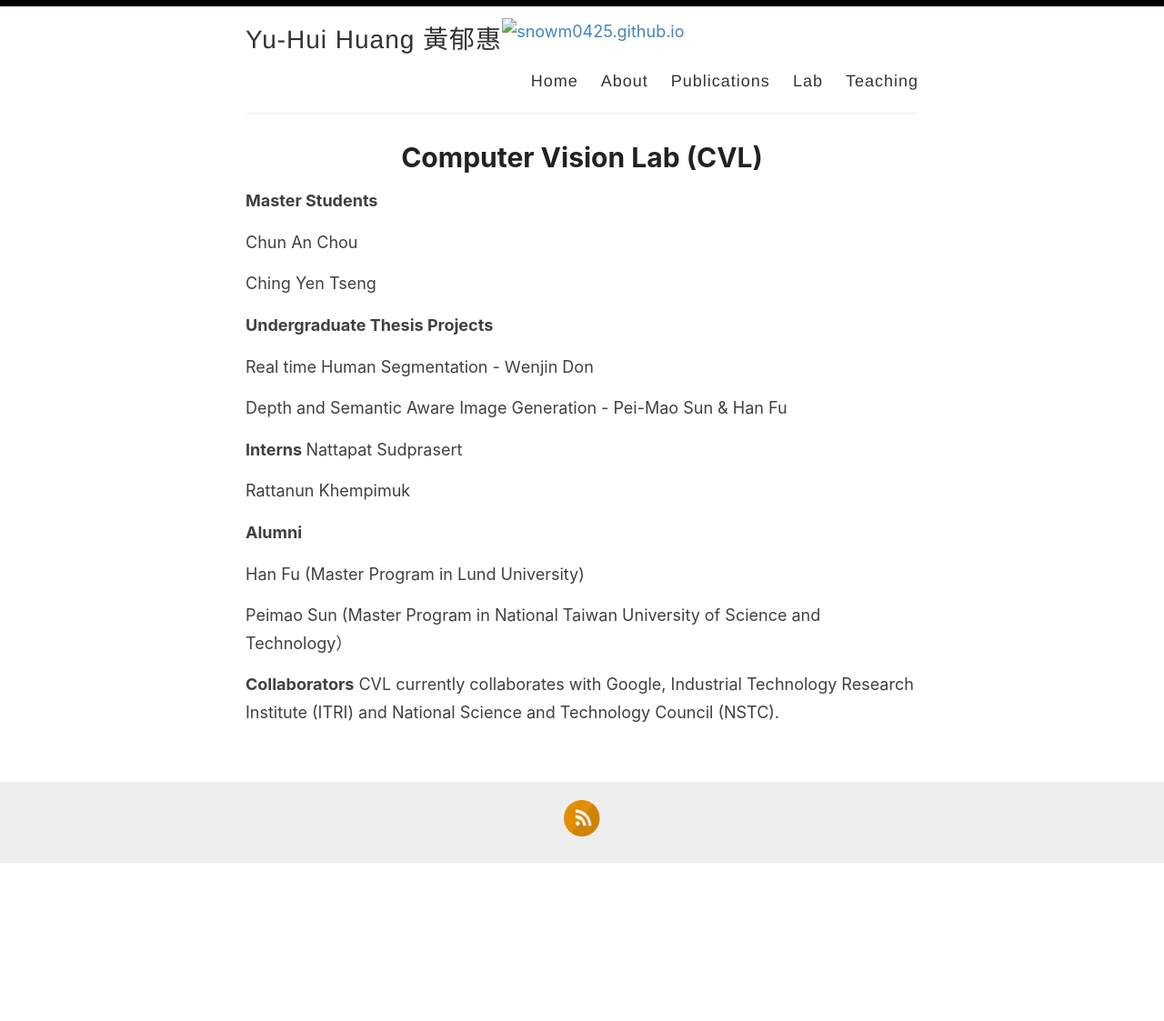
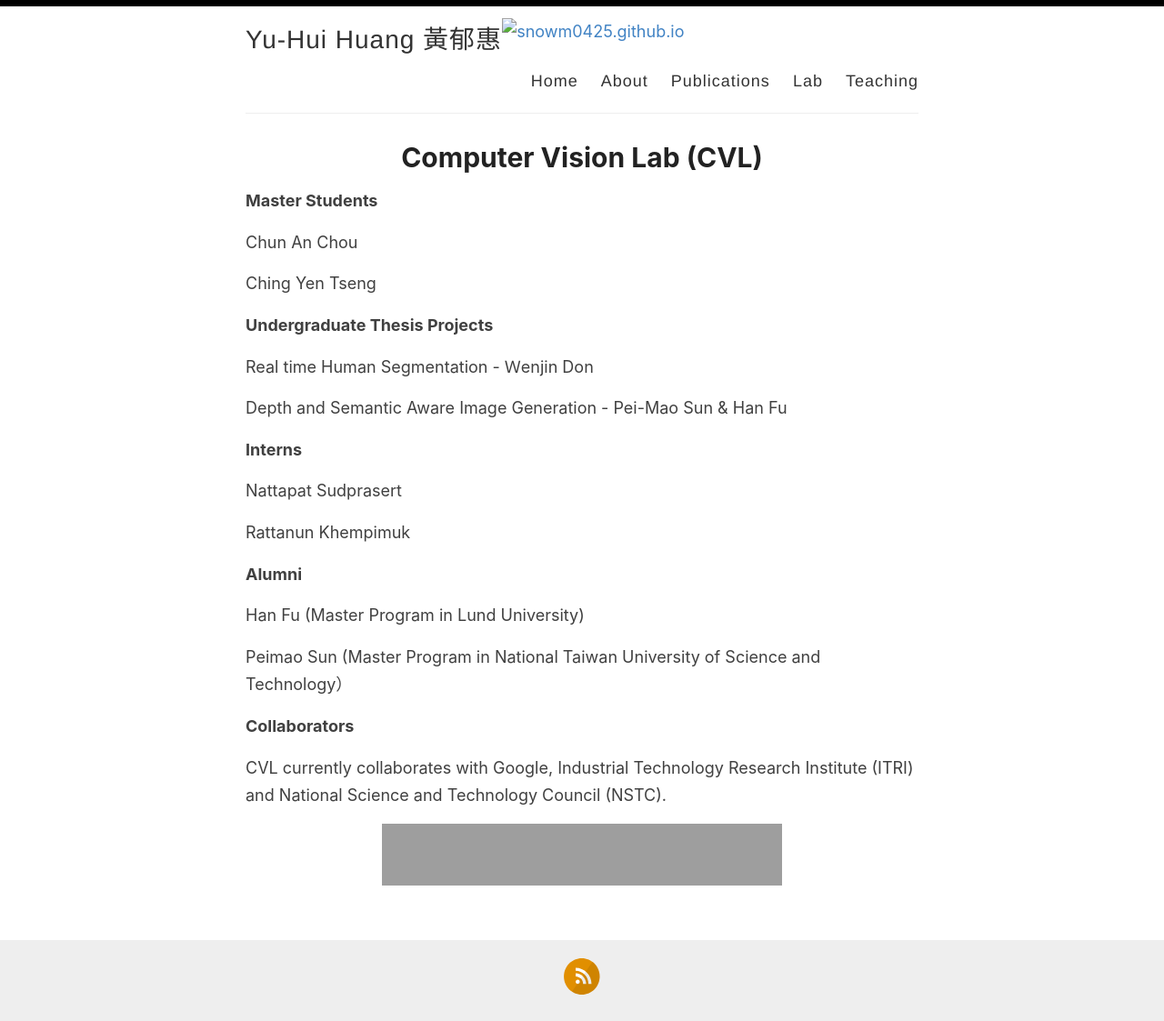
Before and after one commit to snowm0425/snowm0425.github.io, a Jekyll site: the page built from _pages/lab.md, in a window 1280 px wide. Shown: the whole page at 91% size. Built offline with Jekyll 4.4.1, drawn with Linux system fonts in a browser that asks for light colours; before the commit the page ends 949 px from its top, so only the background shows below that.

Commit message:
Update lab.md

```diff
--- a/_pages/lab.md
+++ b/_pages/lab.md
@@ -12,6 +12,7 @@ Chun An Chou
 Ching Yen Tseng
 
 
+
 <b>Undergraduate Thesis Projects </b>
 
 Real time Human Segmentation - Ｗenjin Don
@@ -19,10 +20,13 @@ Real time Human Segmentation - Ｗenjin Don
 Depth and Semantic Aware Image Generation - Pei-Mao Sun & Han Fu
 
 
+
 <b>Interns </b>
+
 Nattapat Sudprasert
 
 Rattanun Khempimuk
+
 
 
 <b>Alumni</b>
@@ -32,5 +36,10 @@ Han Fu (Master Program in Lund University)
 Peimao Sun (Master Program in National Taiwan University of Science and Technology）
 
 
+
 <b>Collaborators</b>
+
 CVL currently collaborates with Google, Industrial Technology Research Institute (ITRI) and National Science and Technology Council (NSTC).
+
+
+<img src="[/images/0125-國科會標誌組合.png]" width="440" height="68">
```
